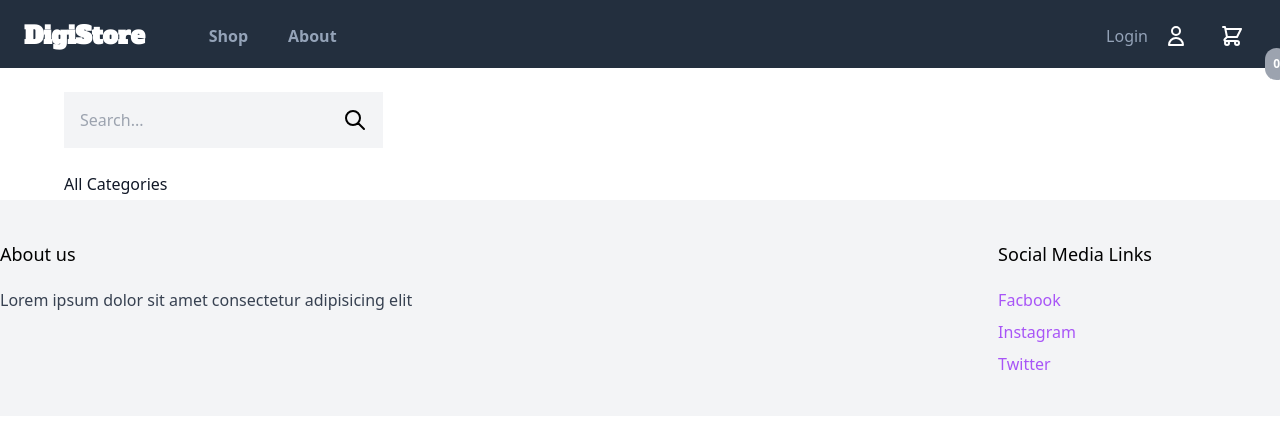
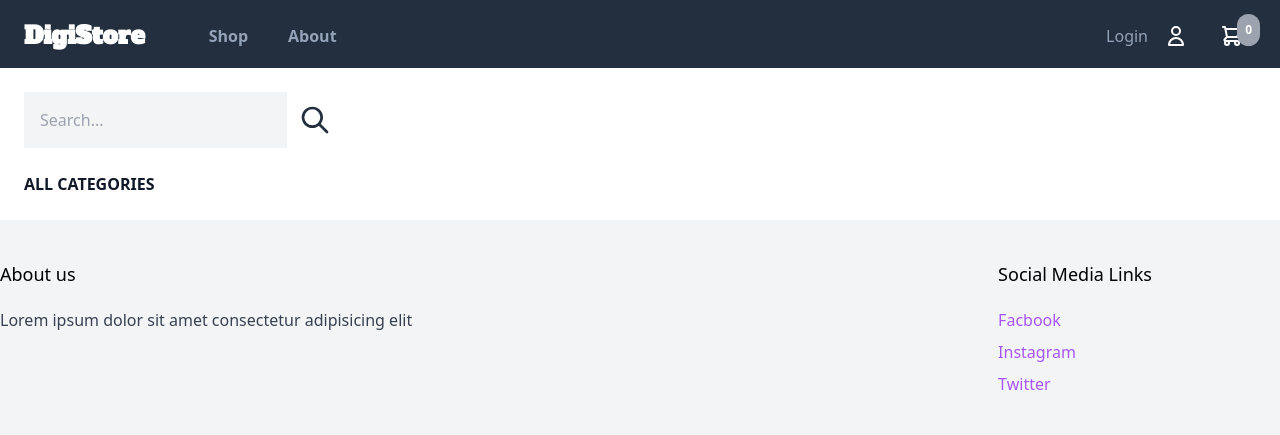
Before and after one commit to Ahmed-Abdelgawad-Dev/DigiStore, a Django app: page /shop/ in a window 1280 px wide. Shown: the top 435 px of the page. Run offline with Django 4.2, Linux system fonts and the light colour scheme; data that the repository does not hold is empty; some libraries are stand-ins or nearby versions.

Commit message:
front page & shopping page styled

```diff
--- a/Ecommerce/cart/templates/cart/menu_cart.html
+++ b/Ecommerce/cart/templates/cart/menu_cart.html
@@ -5,5 +5,5 @@
             d="M3 3h2l.4 2M7 13h10l4-8H5.4M7 13L5.4 5M7 13l-2.293 2.293c-.63.63-.184 1.707.707 1.707H17m0 0a2 2 0 100 4 2 2 0 000-4zm-8 2a2 2 0 11-4 0 2 2 0 014 0z" />
     </svg>
     <span
-        class="p-2 absolute -top-.5 -right-11  bg-gray-400 text-white font-semibold text-xs rounded-full">{{cart|length}}</span>
+        class="p-2 absolute -top-2.5 -right-4  bg-gray-400 text-white font-semibold text-xs rounded-full">{{cart|length}}</span>
 </a>
--- a/Ecommerce/cart/templates/cart/reusable/cart_item.html
+++ b/Ecommerce/cart/templates/cart/reusable/cart_item.html
@@ -4,16 +4,13 @@
     <a href="#" class="w-1/4">
         <img class="hover:shadow-lg rounded-xl" src="{{ item.product.get_thumbnail }}" />
     </a>
-
     <div class="w-3/4 pl-6">
         <div class="flex justify-between">
             <a href="#" class="text-lg">{{item.product.name}}</a>
 
             <span class="mb-6 pt-1 text-gray-400">${{item.total_price}}</span>
         </div>
-
         <hr />
-
         <div class="quantity mt-6 flex items-center space-x-4">
             <a class="p-3 bg-gray-100" hx-get="{% url 'update_cart' item.product.id 'decrement' %}"
                 hx-target="#cart-item-{{ item.product.id }}" hx-swap="outerHTML">-</a>
--- a/Ecommerce/core/templates/core/base.html
+++ b/Ecommerce/core/templates/core/base.html
@@ -14,52 +14,45 @@
     <link href="https://cdnjs.cloudflare.com/ajax/libs/flowbite/1.6.3/flowbite.min.css" rel="stylesheet" />
     <title>{% block title %} {% endblock %} Online Store</title>
   </head>
-
   <body>
+    <div class="navbar">
       <nav style="background-color: #232f3e" class="text-white font-medium list-none pt-1">
         <div class="max-auto py-2 px-6 flex items-center justify-between">
           <div class="menu-left flex space-x-6 items-center">
-          <a href="/" style="font-family: 'Alfa Slab One', cursive;" class="hover:text-slate-100 hover:animate-pulse py-2  text-2xl font-semibold mr-10"
-            >DigiStore</a
-          >
-          <ul class="flex items center space-x-10 font-semibold" >
-              <li class="text-slate-400 hover:text-white"><a href="{% url 'shop' %}">Shop</a></li>
-              <li class="text-slate-400 hover:text-white"><a href="{% url 'shop' %}">About</a></li>
+            <a href="/" style="font-family: 'Alfa Slab One', cursive"
+              class="hover:text-slate-100 hover:animate-pulse py-2 text-2xl font-semibold mr-10">DigiStore</a>
+            <ul class="flex items center space-x-10 font-semibold">
+              <li class="text-slate-400 hover:text-white">
+                <a href="{% url 'shop' %}">Shop</a>
+              </li>
+              <li class="text-slate-400 hover:text-white">
+                <a href="{% url 'shop' %}">About</a>
+              </li>
             </ul>
           </div>
           <div class="menu-right flex space-x-4 items-center">
             <a href="{% url 'user_account' %}">
               {% if user.is_authenticated %}
-              <li class="text-slate-400 hover:text-white "><a href="{% url 'logout' %}">Logout</a></li>
+              <li class="text-slate-400 hover:text-white">
+                <a href="{% url 'logout' %}">Logout</a>
+              </li>
               {% else %}
-              <li class="text-slate-400 hover:text-white "><a href="{% url 'login' %}">Login</a></li>
+              <li class="text-slate-400 hover:text-white">
+                <a href="{% url 'login' %}">Login</a>
+              </li>
               {% endif %}
-            <svg
-              xmlns="http://www.w3.org/2000/svg"
-              class="h-6 w-6"
-              fill="none"
-              viewBox="0 0 24 24"
-              stroke="currentColor"
-              stroke-width="2"
-            >
-              <path
-                stroke-linecap="round"
-                stroke-linejoin="round"
-                d="M16 7a4 4 0 11-8 0 4 4 0 018 0zM12 14a7 7 0 00-7 7h14a7 7 0 00-7-7z"
-              />
+              <svg xmlns="http://www.w3.org/2000/svg" class="h-6 w-6" fill="none" viewBox="0 0 24 24" stroke="currentColor"
+                stroke-width="2">
+                <path stroke-linecap="round" stroke-linejoin="round"
+                  d="M16 7a4 4 0 11-8 0 4 4 0 018 0zM12 14a7 7 0 00-7 7h14a7 7 0 00-7-7z" />
               </svg>
             </a>
-          <div
-            hx-get="{% url 'menu_cart' %}"
-            hx-trigger="update-menu-cart from:body"
-            hx-swap="innerHTML"
-          ></div>
-          <div class="pr-3">
-              {% include 'cart/menu_cart.html' %}
-          </div>
+            <div hx-get="{% url 'menu_cart' %}" hx-trigger="update-menu-cart from:body" hx-swap="innerHTML"></div>
+            <div class="pr-3">{% include 'cart/menu_cart.html' %}</div>
           </div>
         </div>
       </nav>
+    </div>
     <main>{% block content %} {% endblock %}</main>
     <footer class="bg-gray-100">
       <div
--- a/Ecommerce/core/templates/core/shop.html
+++ b/Ecommerce/core/templates/core/shop.html
@@ -1,38 +1,41 @@
 {% extends 'core/base.html' %} {% block content %}
 {% block title %}
 {% endblock %}
-<div class="max-w-6xl mx-auto flex flex-col items-start py-6 px-6 xl:px-0">
-    <div class="filters w-full lg:w-1/4">
+<div class="max-w-full items-start py-6 px-6">
+    <div class="filters w-full rounded-lg">
         <form method="get" action=".">
-            <div class="flex">
+            <div class="flex ">
                 <input type="text" name="query" class="p-4 bg-gray-100 border-0" placeholder="Search..." />
-                <button class="p-4 border-0 bg-gray-100">
-                    <svg xmlns="http://www.w3.org/2000/svg" class="h-6 w-6" fill="none" viewBox="0 0 24 24"
-                        stroke="currentColor" stroke-width="2">
-                        <path stroke-linecap="round" stroke-linejoin="round"
-                            d="M21 21l-6-6m2-5a7 7 0 11-14 0 7 7 0 0114 0z" />
-                    </svg>
-                </button>
+                <div>
+                    <button style="color: #232F3E;" class=" p-3 border-0 hover:animate-pulse">
+                        <svg xmlns="http://www.w3.org/2000/svg" class="h-8 w-8" fill="none" viewBox="0 0 24 24" stroke="currentColor"
+                            stroke-width="2">
+                            <path stroke-linecap="round" stroke-linejoin="round" d="M21 21l-6-6m2-5a7 7 0 11-14 0 7 7 0 0114 0z" />
+                        </svg>
+                    </button>
+                </div>
             </div>
         </form>
-        <h3 class="mt-6 mb-3 text-xl uppercase"></h3>
-        <ul class="space-y-2">
+        <h3 class="mt-6 mb-3 text-xl"></h3>
+        <ul class="max-w-full flex flex-row space-x-6 uppercase">
             <li>
                 <a href="{% url 'shop' %}"
-                    class="{% if not active_category %}text-gray-900 {% else %}text-gray-500{% endif %}">All
+                    class="{% if not active_category %}text-gray-900 font-semibold{% else %}text-gray-500 {% endif %}">All
                     Categories</a>
             </li>
 
             {% for category in categories %}
             <li>
                 <a href="{% url 'shop' %}?category={{ category.slug }}"
-                    class="{% if category.slug == active_category %}text-gray-900 {% else %}text-gray-500{% endif %}">{{category.name}}</a>
+                    class="{% if category.slug == active_category %}text-gray-900 font-semibold{% else %}text-gray-500{% endif %} hover:text-blue-400">{{category.name}}</a>
             </li>
             {% endfor %}
         </ul>
     </div>
-    <div class="products w-full lg:w-3/4 -mt-5 flex items-center flex-wrap">
-        {% for product in products %} {% include 'product/reusable/product_list.html' %} {% endfor %}
+    <div class="flex flex-row flex-wrap gap-5 justify-center content-center items-center">
+        {% for product in products %}
+            {% include 'product/reusable/product_list.html' %}
+        {% endfor %}
     </div>
 </div>
 {% endblock %}
--- a/Ecommerce/product/admin.py
+++ b/Ecommerce/product/admin.py
@@ -3,4 +3,7 @@ from .models import Category, Product
 
 
 admin.site.register(Category)
-admin.site.register(Product)
+
+class CustomAdmin(admin.ModelAdmin):
+    prepopulated_fields = {"slug": ("name",)}
+admin.site.register(Product, CustomAdmin)
```
Also changed, not shown: Ecommerce/core/templates/core/frontpage.html (+8 -7 lines), Ecommerce/product/templates/product/reusable/product_list.html (+16 -15 lines), Ecommerce/requirements.txt (deleted, +0 -59 lines), Ecommerce/media/uploads/Joyroom_ebsPQKK_qlvIiB6.jpg (added), Ecommerce/media/uploads/TP_LINK_SWITCH_MNJ2gPr_LTYfPIF.jpg (added), Ecommerce/media/uploads/alpha_wifi_pzBuKA0.jpg (added), Ecommerce/media/uploads/ezviz_camera_R3dsTX0_BkYSbyE.jpg (added), Ecommerce/media/uploads/realme9i_MvF2IZ0_48kvsFV.jpg (added). Lines whose indentation alone changed are shown as unchanged.
